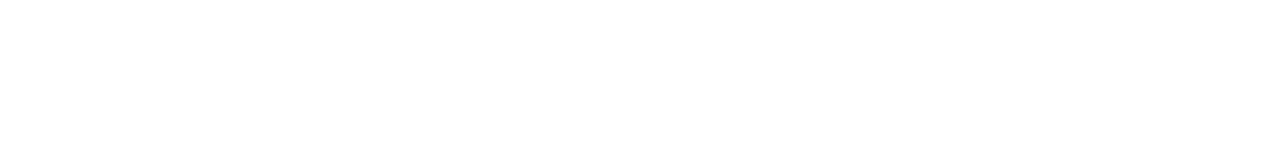
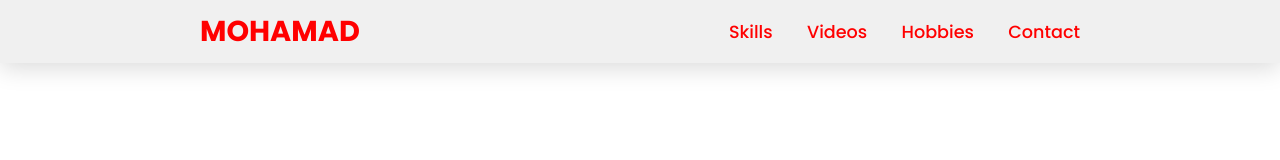
Before and after one commit to M7MD3MR/mohammed-alaidaroos.github.com, a plain HTML site: page hobbies.html in a window 1280 px wide. Drawn offline with Linux system fonts and the light colour scheme.

Commit message:
updates to hobbies

```diff
--- a/hobbies.html
+++ b/hobbies.html
@@ -4,9 +4,25 @@
     <meta charset="UTF-8">
     <meta http-equiv="X-UA-Compatible" content="IE=edge">
     <meta name="viewport" content="width=device-width, initial-scale=1.0">
-    <title>Document</title>
+    <link rel="preconnect" href="https://fonts.googleapis.com">
+    <link rel="preconnect" href="https://fonts.gstatic.com" crossorigin>
+    <link rel="stylesheet" href="./style.css" type="text/css">
+    <link rel="stylesheet" href="https://cdnjs.cloudflare.com/ajax/libs/font-awesome/5.15.4/css/all.min.css">
+    <link rel="preconnect" href="https://fonts.googleapis.com">
+    <link rel="preconnect" href="https://fonts.gstatic.com" crossorigin>
+    <link href="https://fonts.googleapis.com/css2?family=Poppins:ital,wght@0,100;0,200;0,300;0,400;0,500;0,600;0,700;0,800;0,900;1,100;1,200;1,300;1,400;1,500;1,600;1,700;1,800;1,900&family=Source+Sans+Pro:wght@400;700&display=swap" rel="stylesheet">
+    <title>Hobbies</title>
 </head>
 <body>
+    <header>
+        <a href="./index.html" class="logo">Mohamad</a>
+        <nav class="navigation">
+            <a href="#skills">Skills</a>
+            <a href="#videos">Videos</a>
+            <a href="./hobbies.html">Hobbies</a>
+            <a href="#contact">Contact</a>
+        </nav>
+    </header>
 
 </body>
 </html>
```
Also changed, not shown: index.html (+1 -1 lines), skills.html (deleted, +0 -12 lines).
